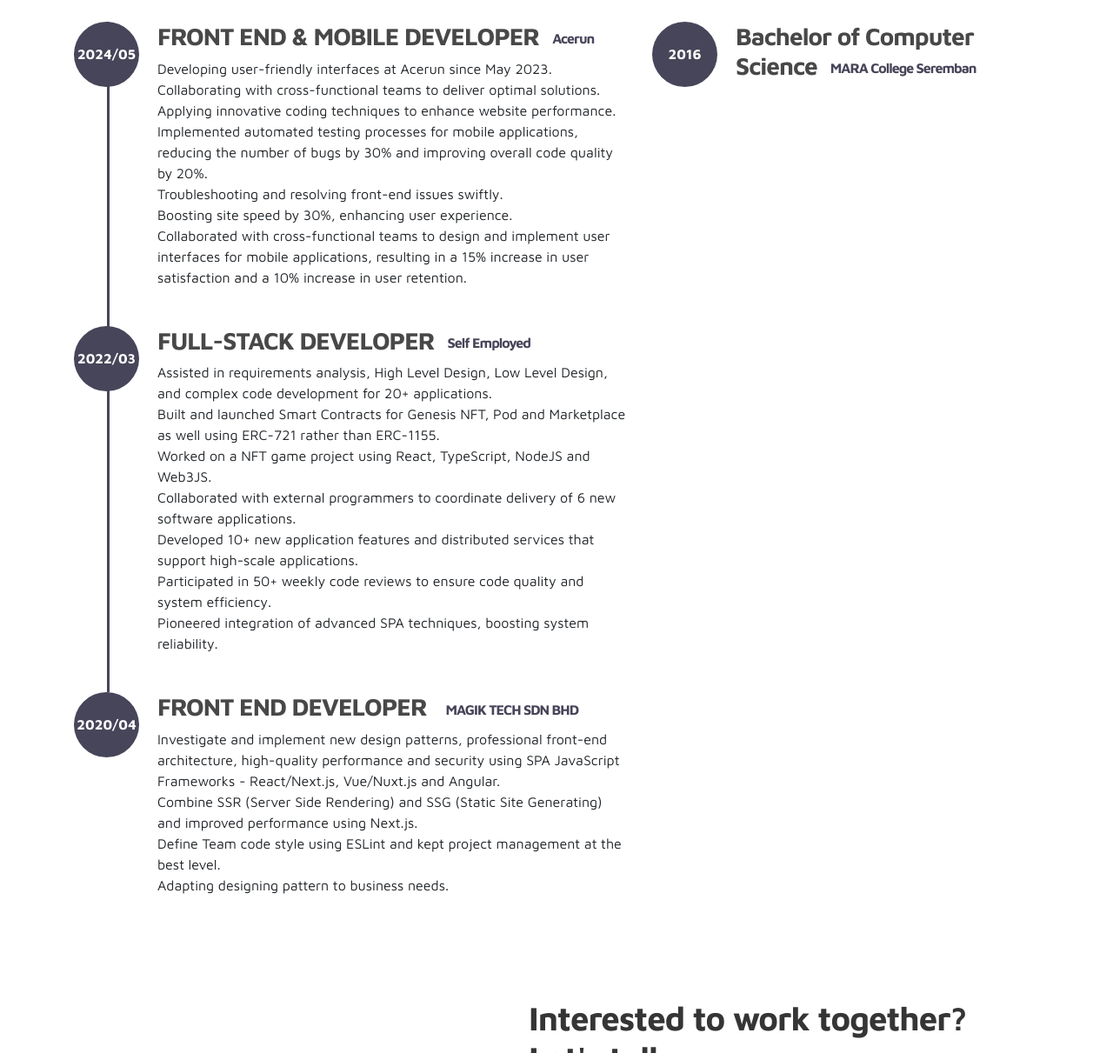
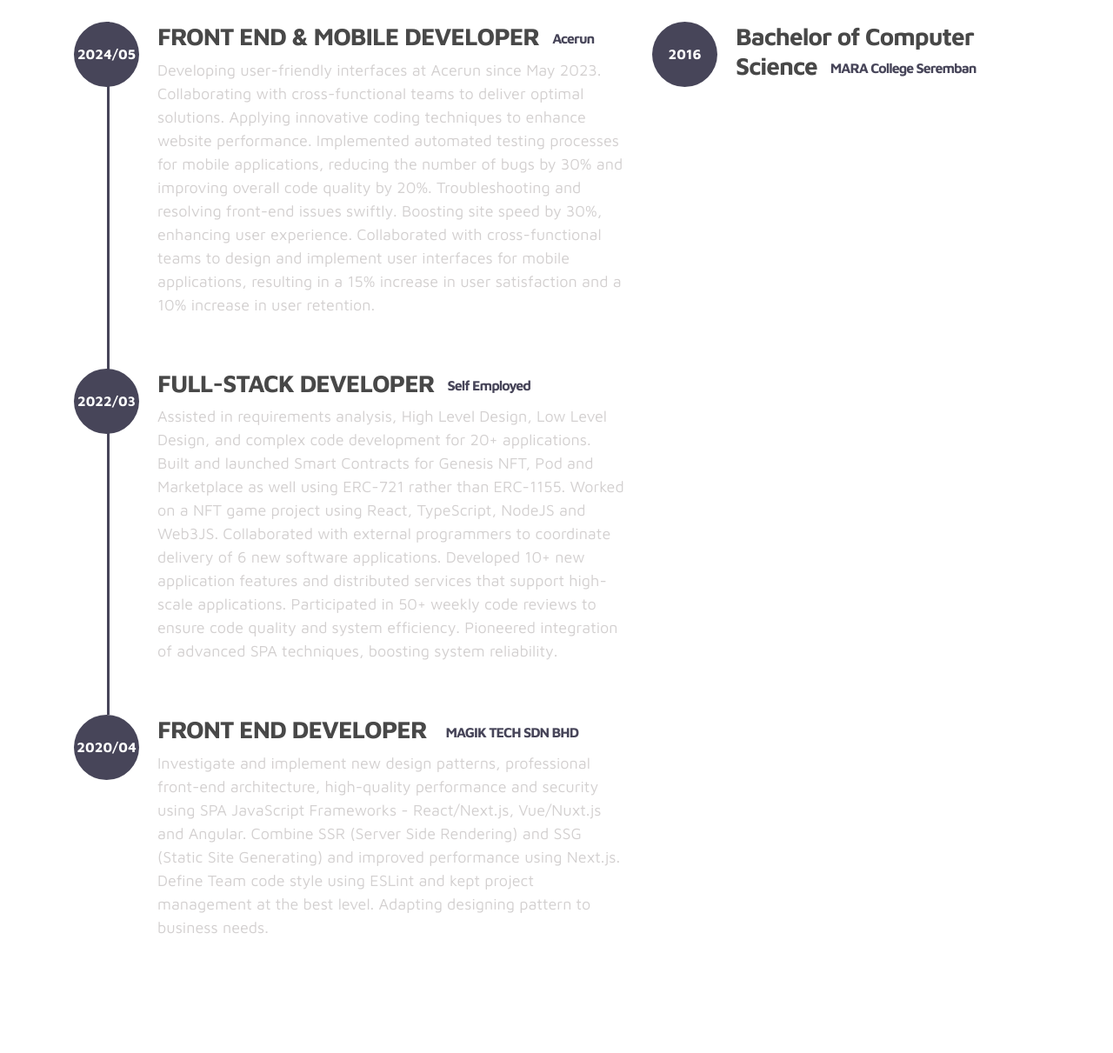
Before and after one commit to swan1213/swan1213.github.io, a plain HTML site: page index.html in a window 1280 px wide. Shown: the part 1589-2800 px from the top of the page at 87% size. Drawn offline with Linux system fonts and the light colour scheme; grey boxes are pictures that could not be loaded.

Commit message:
fix:dark mode

```diff
--- a/css/tooplate-style.css
+++ b/css/tooplate-style.css
@@ -50,7 +50,7 @@ p {
   font-size: 18px;
   font-weight: 300;
   line-height: 1.5;
-  color: #5b5b5b;
+  color: #d3d0d0;
 }
 
 h1,
@@ -532,7 +532,7 @@ strong {
   }
 
   .navbar-collapse {
-    background: #ffffff;
+    /* background: #ffffff; */
     text-align: center;
     padding-bottom: 20px;
   }
--- a/index.html
+++ b/index.html
@@ -201,18 +201,17 @@ https://www.tooplate.com/view/2115-marvel
               </div>
               <div class="timeline-info">
                 <h3><span>FRONT END & MOBILE DEVELOPER</span><small>Acerun</small></h3>
-                <ul class="!list-outside !list-disc">
-                  <li>Developing user-friendly interfaces at Acerun since May 2023.</li>
-                  <li>Collaborating with cross-functional teams to deliver optimal solutions.</li>
-                  <li>Applying innovative coding techniques to enhance website performance.</li>
-                  <li>Implemented automated testing processes for mobile applications, reducing the number of bugs by
-                    30% and improving overall code quality by 20%.</li>
-                  <li>Troubleshooting and resolving front-end issues swiftly.</li>
-                  <li>Boosting site speed by 30%, enhancing user experience.</li>
-                  <li>Collaborated with cross-functional teams to design and implement user interfaces for mobile
-                    applications, resulting in a 15% increase in user satisfaction and a 10% increase in user retention.
-                  </li>
-                </ul>
+                <p>
+                  Developing user-friendly interfaces at Acerun since May 2023.
+                  Collaborating with cross-functional teams to deliver optimal solutions.
+                  Applying innovative coding techniques to enhance website performance.
+                  Implemented automated testing processes for mobile applications, reducing the number of bugs by
+                  30% and improving overall code quality by 20%.
+                  Troubleshooting and resolving front-end issues swiftly.
+                  Boosting site speed by 30%, enhancing user experience.
+                  Collaborated with cross-functional teams to design and implement user interfaces for mobile
+                  applications, resulting in a 15% increase in user satisfaction and a 10% increase in user retention.
+                </p>
               </div>
             </div>
 
@@ -222,19 +221,19 @@ https://www.tooplate.com/view/2115-marvel
               </div>
               <div class="timeline-info">
                 <h3><span>FULL-STACK DEVELOPER</span><small>Self Employed</small></h3>
-                <ul>
-                  <li>Assisted in requirements analysis, High Level Design, Low Level Design, and complex code
-                    development for 20+ applications.</li>
-                  <li>Built and launched Smart Contracts for Genesis NFT, Pod and Marketplace as well using ERC-721
-                    rather than ERC-1155.</li>
-                  <li>Worked on a NFT game project using React, TypeScript, NodeJS and Web3JS.</li>
-                  <li>Collaborated with external programmers to coordinate delivery of 6 new software applications.</li>
-                  <li>Developed 10+ new application features and distributed services that support high-scale
-                    applications.
-                  </li>
-                  <li>Participated in 50+ weekly code reviews to ensure code quality and system efficiency.</li>
-                  <li>Pioneered integration of advanced SPA techniques, boosting system reliability.</li>
-                </ul>
+                <p>
+                  Assisted in requirements analysis, High Level Design, Low Level Design, and complex code
+                  development for 20+ applications.
+                  Built and launched Smart Contracts for Genesis NFT, Pod and Marketplace as well using ERC-721
+                  rather than ERC-1155.
+                  Worked on a NFT game project using React, TypeScript, NodeJS and Web3JS.
+                  Collaborated with external programmers to coordinate delivery of 6 new software applications.
+                  Developed 10+ new application features and distributed services that support high-scale
+                  applications.
+
+                  Participated in 50+ weekly code reviews to ensure code quality and system efficiency.
+                  Pioneered integration of advanced SPA techniques, boosting system reliability.
+                </p>
               </div>
             </div>
             <div class="timeline-wrapper">
@@ -244,15 +243,14 @@ https://www.tooplate.com/view/2115-marvel
               <div class="timeline-info">
                 <h3><span>FRONT END DEVELOPER
                   </span><small>MAGIK TECH SDN BHD</small></h3>
-                <ul>
-                  <li>Investigate and implement new design patterns, professional front-end architecture, high-quality
-                    performance and security using SPA JavaScript Frameworks - React/Next.js, Vue/Nuxt.js and Angular.
-                  </li>
-                  <li>Combine SSR (Server Side Rendering) and SSG (Static Site Generating) and improved performance
-                    using Next.js.</li>
-                  <li>Define Team code style using ESLint and kept project management at the best level.</li>
-                  <li>Adapting designing pattern to business needs.</li>
-                </ul>
+                <p>
+                  Investigate and implement new design patterns, professional front-end architecture, high-quality
+                  performance and security using SPA JavaScript Frameworks - React/Next.js, Vue/Nuxt.js and Angular.
+                  Combine SSR (Server Side Rendering) and SSG (Static Site Generating) and improved performance using
+                  Next.js.
+                  Define Team code style using ESLint and kept project management at the best level.
+                  Adapting designing pattern to business needs.
+                </p>
               </div>
             </div>
           </div>
```
